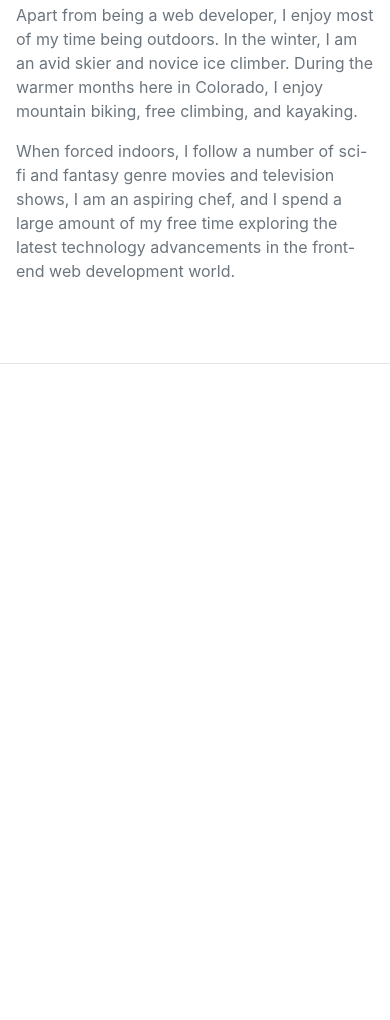
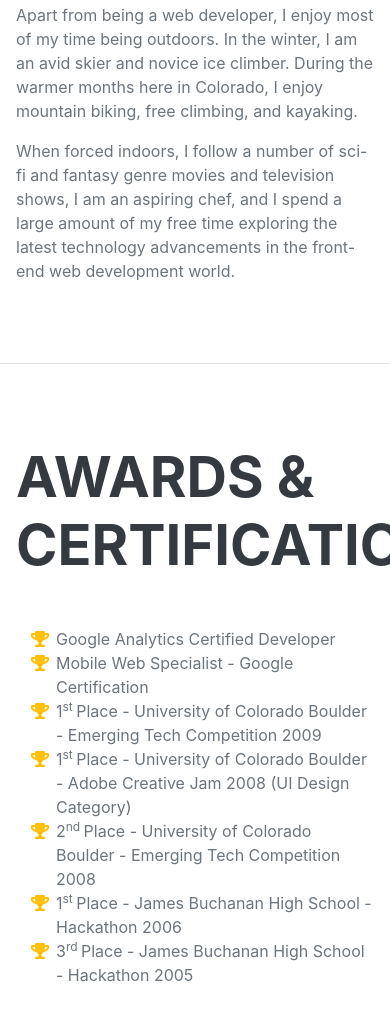
Before and after one commit to BenDeBrasi/BenDeBrasi.github.io, a plain HTML site: page index.html in a window 390 px wide. Shown: the part 4313-5333 px from the top of the page. Before the commit the page ends 4677 px from the top, so only its background shows below. Drawn offline with nearby package versions, Linux system fonts and the light colour scheme; a web font is replaced by a local one.

Commit message:
Revert prev change

```diff
--- a/index.html
+++ b/index.html
@@ -156,6 +156,34 @@
             </section>
             <hr class="m-0" />
             <!-- Awards-->
+            <section class="resume-section" id="awards">
+                <div class="resume-section-content">
+                    <h2 class="mb-5">Awards & Certifications</h2>
+                    <ul class="fa-ul mb-0">
+                        <li>
+                            <span class="fa-li"><i class="fas fa-trophy text-warning"></i></span>Google Analytics Certified Developer
+                        </li>
+                        <li>
+                            <span class="fa-li"><i class="fas fa-trophy text-warning"></i></span>Mobile Web Specialist - Google Certification
+                        </li>
+                        <li>
+                            <span class="fa-li"><i class="fas fa-trophy text-warning"></i></span>1<sup>st </sup>Place - University of Colorado Boulder - Emerging Tech Competition 2009
+                        </li>
+                        <li>
+                            <span class="fa-li"><i class="fas fa-trophy text-warning"></i></span>1<sup>st </sup>Place - University of Colorado Boulder - Adobe Creative Jam 2008 (UI Design Category)
+                        </li>
+                        <li>
+                            <span class="fa-li"><i class="fas fa-trophy text-warning"></i></span>2<sup>nd </sup>Place - University of Colorado Boulder - Emerging Tech Competition 2008
+                        </li>
+                        <li>
+                            <span class="fa-li"><i class="fas fa-trophy text-warning"></i></span>1<sup>st </sup>Place - James Buchanan High School - Hackathon 2006
+                        </li>
+                        <li>
+                            <span class="fa-li"><i class="fas fa-trophy text-warning"></i></span>3<sup>rd </sup>Place - James Buchanan High School - Hackathon 2005
+                        </li>
+                    </ul>
+                </div>
+            </section>
         </div>
         <!-- Bootstrap core JS-->
         <script src="https://cdnjs.cloudflare.com/ajax/libs/jquery/3.5.1/jquery.min.js"></script>
```
